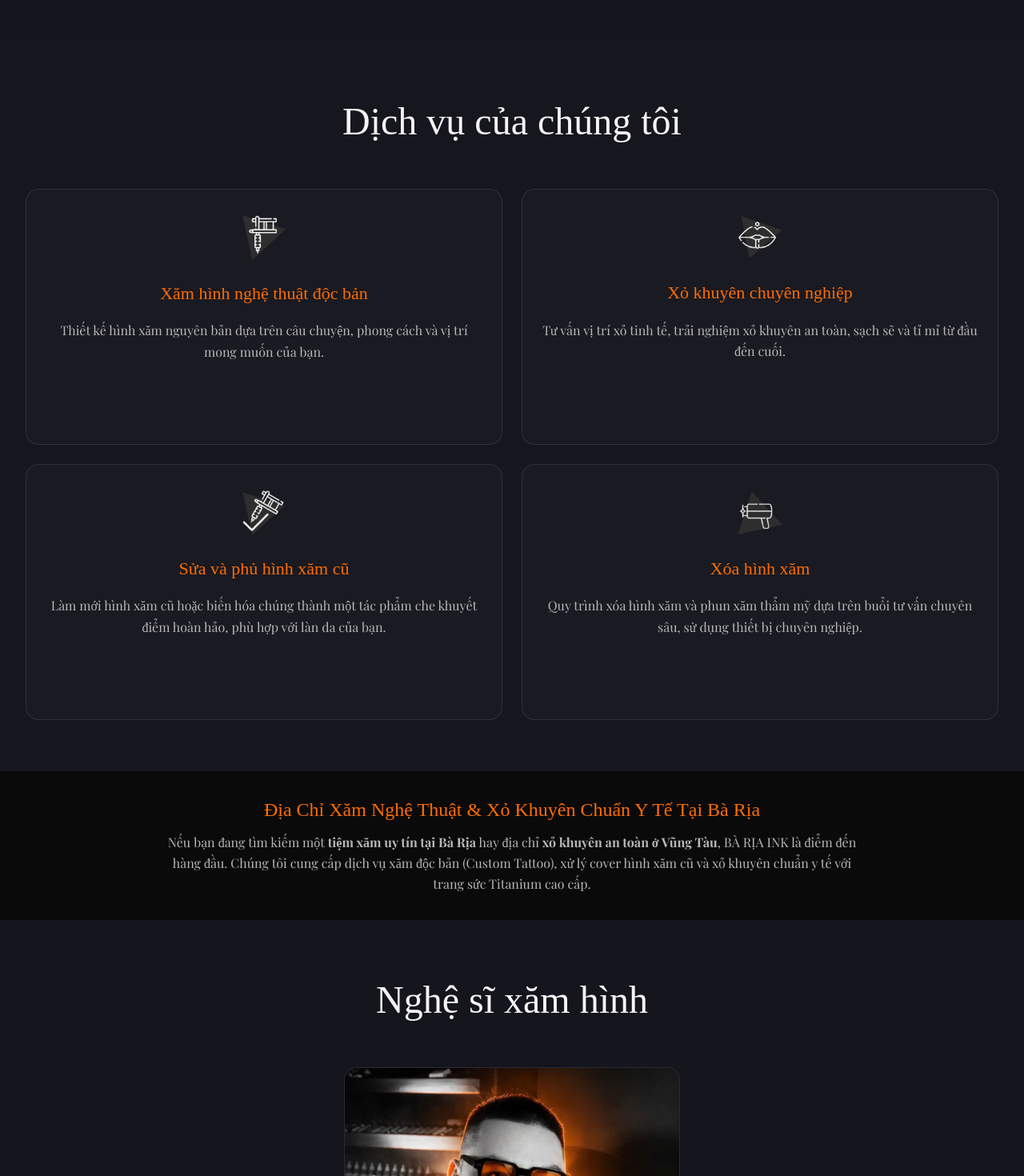
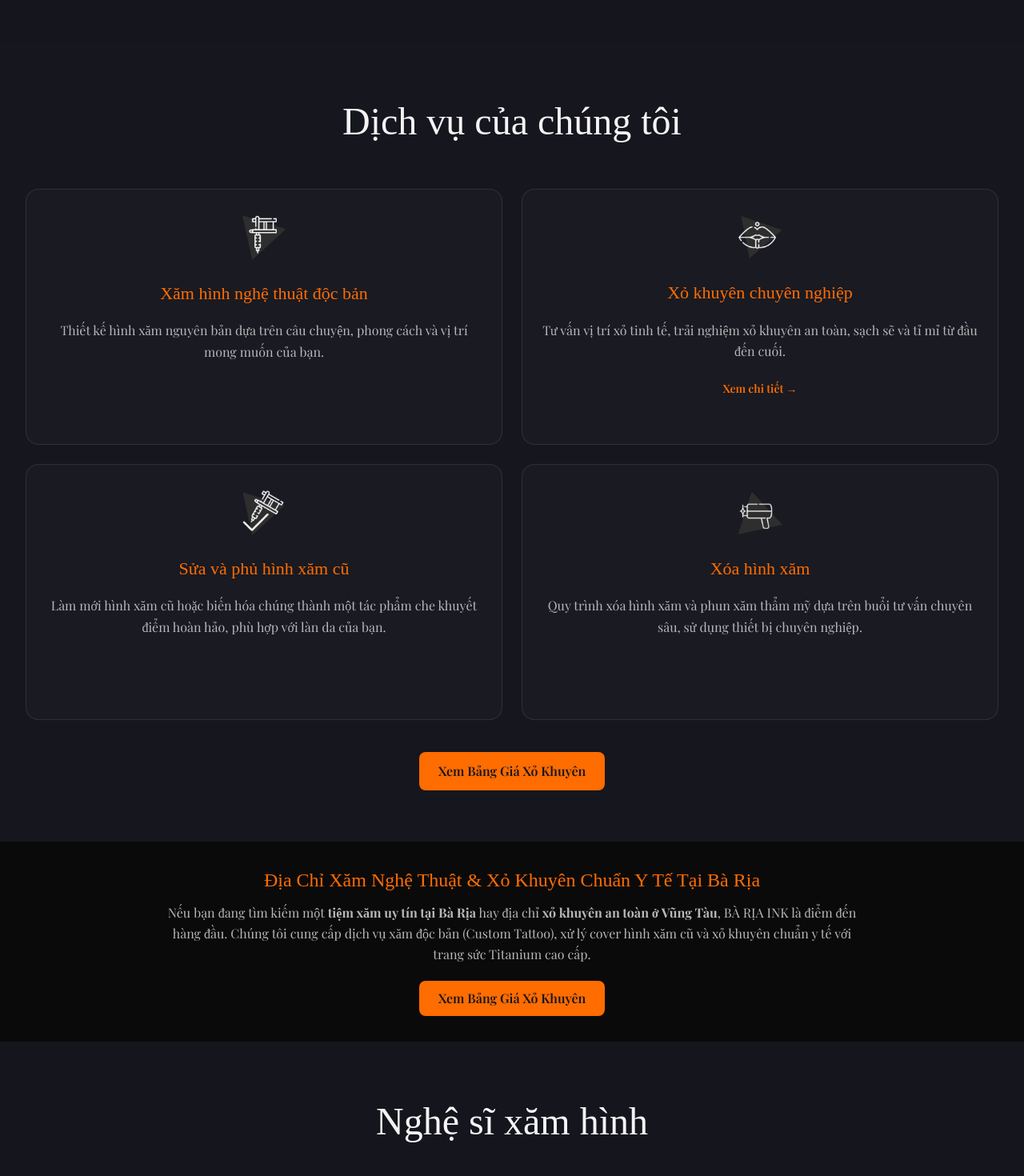
Before and after one commit to bintattoo376/xamhinhbaria, a Next.js app in the folder tattoo-studio-main/: page / in a window 1280 px wide. Shown: the part 2498-3968 px from the top of the page at 80% size. Built offline with nearby package versions, Linux system fonts and the light colour scheme; a web font is replaced by a local one.

Commit message:
Them lien ket trang xo khuyen piercing tren trang chu va dich vu

```diff
--- a/tattoo-studio-main/src/app/page.tsx
+++ b/tattoo-studio-main/src/app/page.tsx
@@ -1,3 +1,4 @@
+import Link from 'next/link';
 import Hero from '../components/sections/Hero';
 import About from '../components/sections/About';
 import Services from '../components/sections/Services';
@@ -37,6 +38,14 @@ export default function Home() {
           Nếu bạn đang tìm kiếm một <strong>tiệm xăm uy tín tại Bà Rịa</strong> hay địa chỉ <strong>xỏ khuyên an toàn ở Vũng Tàu</strong>,
           BÀ RỊA INK là điểm đến hàng đầu. Chúng tôi cung cấp dịch vụ xăm độc bản (Custom Tattoo), xử lý cover hình xăm cũ và xỏ khuyên chuẩn y tế với trang sức Titanium cao cấp.
         </p>
+        <div className="mt-5 flex justify-center font-playfair">
+          <Link
+            href="/xo-khuyen-piercing"
+            className="rounded-lg bg-darkOrange px-6 py-2.5 text-sm sm:text-base font-semibold text-black transition-opacity hover:opacity-90"
+          >
+            Xem Bảng Giá Xỏ Khuyên
+          </Link>
+        </div>
       </section>
 
       {/* Đội ngũ nghệ sĩ */}
--- a/tattoo-studio-main/src/components/sections/Services.tsx
+++ b/tattoo-studio-main/src/components/sections/Services.tsx
@@ -1,4 +1,5 @@
 'use client';
+import Link from 'next/link';
 import ServiceCard from '../ui/ServiceCard';
 import { dataServices } from '../../data/dataServices';
 import { useLanguage } from '@/context/LanguageContext';
@@ -14,15 +15,24 @@ const Services = () => {
         </h2>
         <div>
           <ul className="grid gap-6 sm:grid-cols-2 lg:grid-cols-4">
-            {dataServices.map(({ id, imageSrc, title, text }) => (
+            {dataServices.map(({ id, imageSrc, title, text, href }) => (
               <ServiceCard
                 key={id}
                 imageSrc={imageSrc}
                 title={title}
                 text={text}
+                href={href}
               />
             ))}
           </ul>
+        </div>
+        <div className="mt-10 flex justify-center font-playfair">
+          <Link
+            href="/xo-khuyen-piercing"
+            className="rounded-lg bg-darkOrange px-6 py-3 text-sm sm:text-base font-semibold text-black transition-opacity hover:opacity-90"
+          >
+            Xem Bảng Giá Xỏ Khuyên
+          </Link>
         </div>
       </div>
     </section>
--- a/tattoo-studio-main/src/components/ui/ServiceCard.tsx
+++ b/tattoo-studio-main/src/components/ui/ServiceCard.tsx
@@ -1,14 +1,16 @@
 import Image, { StaticImageData } from 'next/image';
+import Link from 'next/link';
 
 interface ServiceCardProps {
   imageSrc: StaticImageData;
   title: string;
   text: string;
+  href?: string;
 }
 
-const ServiceCard: React.FC<ServiceCardProps> = ({ imageSrc, title, text }) => {
-  return (
-    <li className="flex min-h-[320px] flex-col items-center rounded-2xl border border-white/10 bg-[#191a22] px-6 py-8 text-center transition-transform duration-300 hover:-translate-y-1 hover:border-darkOrange/50">
+const ServiceCard: React.FC<ServiceCardProps> = ({ imageSrc, title, text, href }) => {
+  const cardContent = (
+    <>
       <Image src={imageSrc} alt="" className="h-auto w-14" />
       <h3 className="mt-7 font-rye text-[22px] leading-tight text-darkOrange">
         {title}
@@ -16,6 +18,25 @@ const ServiceCard: React.FC<ServiceCardProps> = ({ imageSrc, title, text }) => {
       <p className="mt-5 font-playfair text-[16px] leading-[1.65] text-[#b8b8b8]">
         {text}
       </p>
+      {href && (
+        <span className="mt-6 inline-flex items-center font-playfair text-sm font-semibold text-darkOrange transition-transform duration-300 group-hover:translate-x-1">
+          Xem chi tiết &rarr;
+        </span>
+      )}
+    </>
+  );
+
+  return (
+    <li className="group flex min-h-[320px] flex-col rounded-2xl border border-white/10 bg-[#191a22] text-center transition-transform duration-300 hover:-translate-y-1 hover:border-darkOrange/50">
+      {href ? (
+        <Link href={href} className="flex h-full w-full flex-col items-center px-6 py-8">
+          {cardContent}
+        </Link>
+      ) : (
+        <div className="flex h-full w-full flex-col items-center px-6 py-8">
+          {cardContent}
+        </div>
+      )}
     </li>
   );
 };
--- a/tattoo-studio-main/src/data/dataServices.ts
+++ b/tattoo-studio-main/src/data/dataServices.ts
@@ -3,7 +3,15 @@ import iconServices2 from '../../public/images/services-02.png';
 import iconServices3 from '../../public/images/services-03.png';
 import iconServices4 from '../../public/images/services-04.png';
 
-export const dataServices = [
+export interface ServiceItem {
+  id: number;
+  imageSrc: typeof iconServices1;
+  title: string;
+  text: string;
+  href?: string;
+}
+
+export const dataServices: ServiceItem[] = [
   {
     id: 1,
     imageSrc: iconServices1,
@@ -15,6 +23,7 @@ export const dataServices = [
     imageSrc: iconServices2,
     title: 'Xỏ khuyên chuyên nghiệp',
     text: 'Tư vấn vị trí xỏ tinh tế, trải nghiệm xỏ khuyên an toàn, sạch sẽ và tỉ mỉ từ đầu đến cuối.',
+    href: '/xo-khuyen-piercing',
   },
   {
     id: 3,
```
